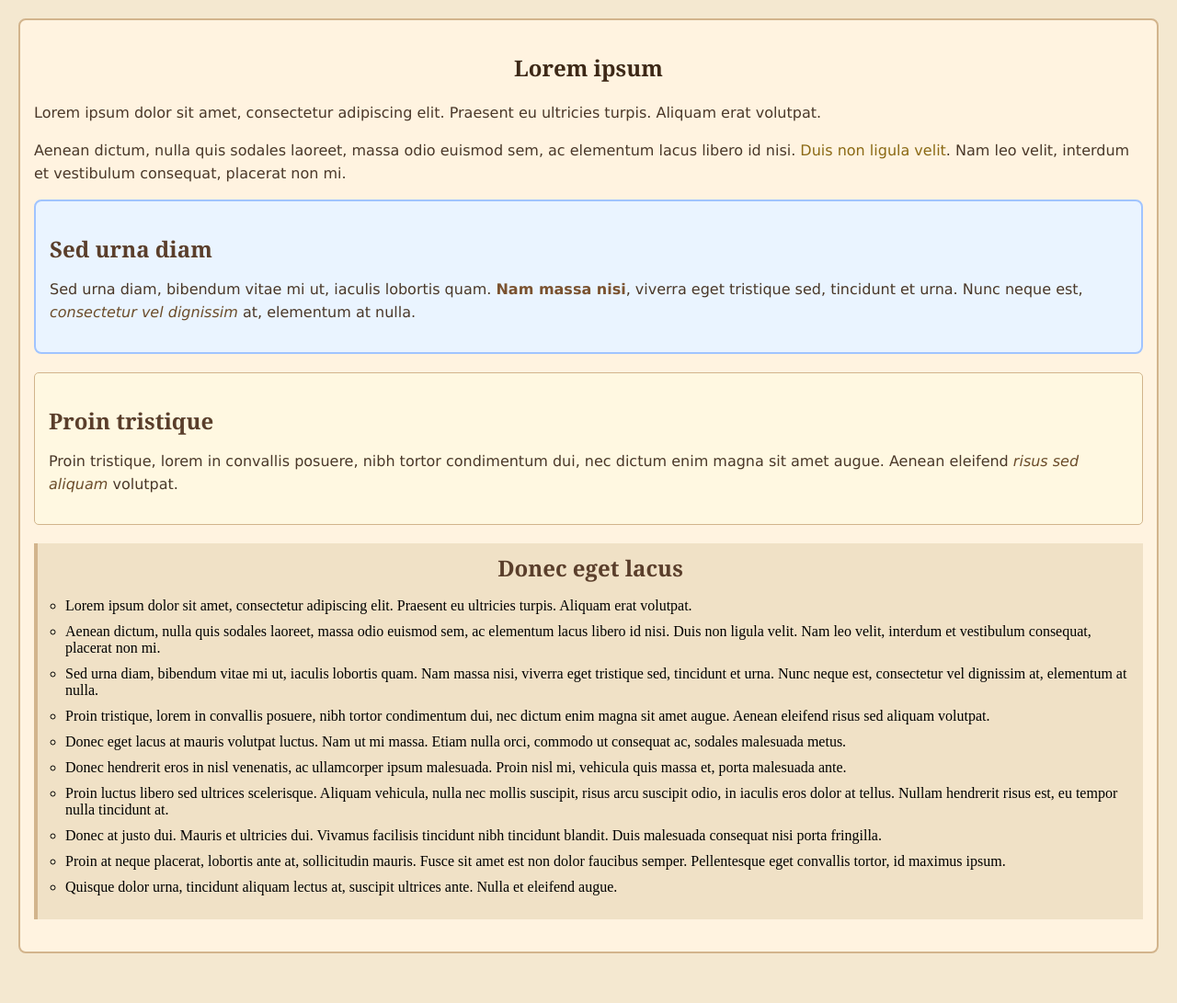
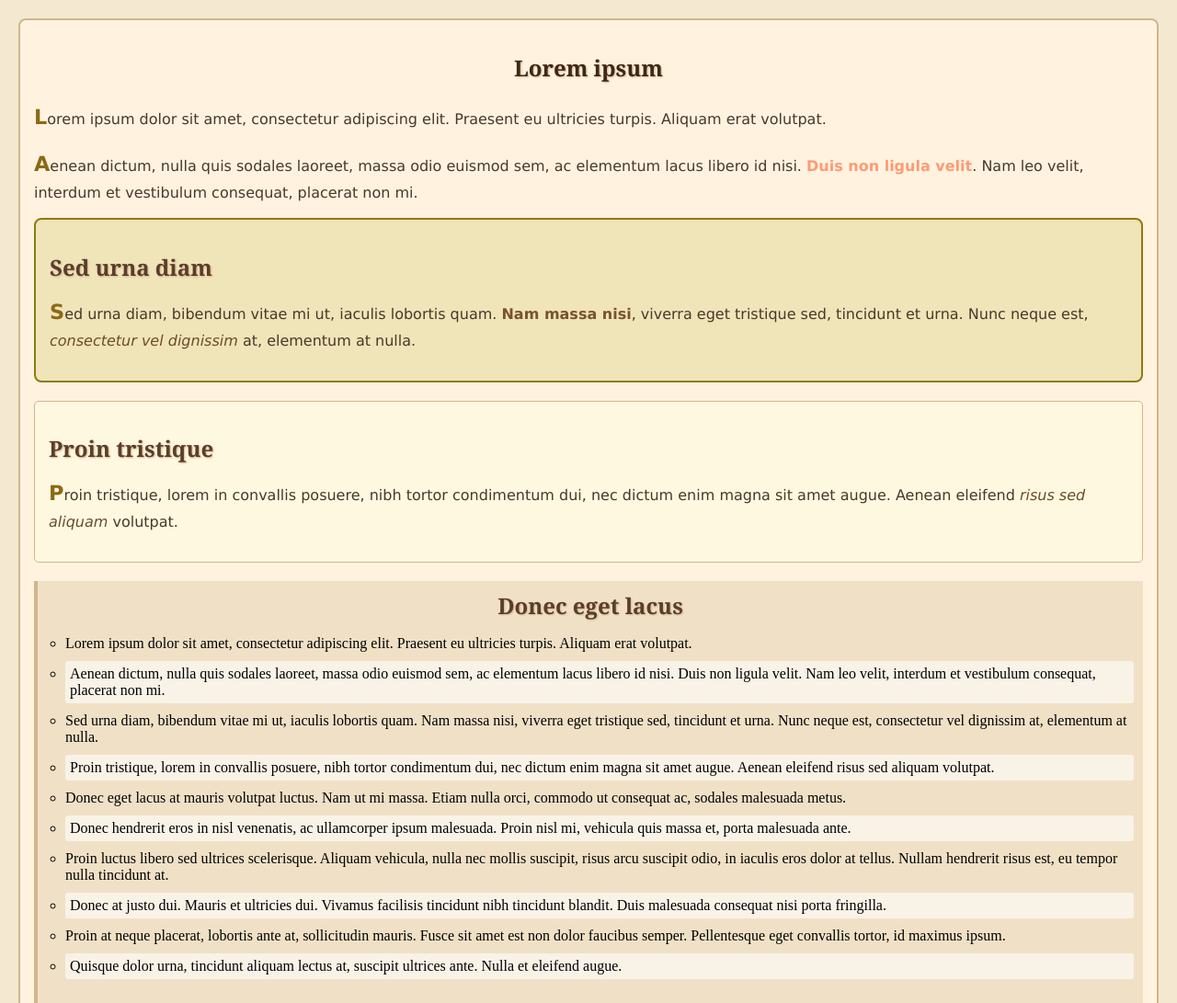
Before and after one commit to Magpie512/Interface-Design-Using-Css, a plain HTML site: page lesson-1/index.html in a window 1280 px wide. Shown: the top 1091 px of the page at 92% size. Drawn offline with Linux system fonts and the light colour scheme.

Commit message:
Update styles.css

```diff
--- a/lesson-1/css/styles.css
+++ b/lesson-1/css/styles.css
@@ -47,10 +47,14 @@ aside {
     margin: 20px 0;
 }
 
+section {
+    margin-bottom: 30px;
+}
+
 /* ID Selector */
 #project {
-    background-color: #eaf4ff;
-    border: 2px solid #a0c4ff;
+    background-color: #f0e4b9;
+    border: 2px solid #92790b;
     border-radius: 8px;
     padding: 15px;
     margin-bottom: 20px;
@@ -90,7 +94,7 @@ a:focus {
     outline: 2px solid #d2b48c;
 }
 
-/* Contextual Selector */
+/* Contextual Selector / Descendant Selector */
 aside h2 {
     margin-top: 0;
     text-align: center;
@@ -104,3 +108,28 @@ aside ul {
 aside ul li {
     margin: 10px 0;
 }
+
+/* Attribute Selector */
+a[rel="external"] {
+    color: #ff9a75;
+    font-weight: bold;
+}
+
+/* Structural Pseudo-class Selector */
+li:nth-child(even) {
+    background-color: #f9f2e7;
+    padding: 5px;
+    border-radius: 3px;
+}
+
+/* Grouping Selector */
+h1, h2 {
+    text-shadow: 1px 1px 2px #d2b48c
+}
+
+/* Pseudo-element Selector */
+p::first-letter {
+    font-size: 140%;
+    font-weight: bold;
+    color: #8b6914;
+}
```
